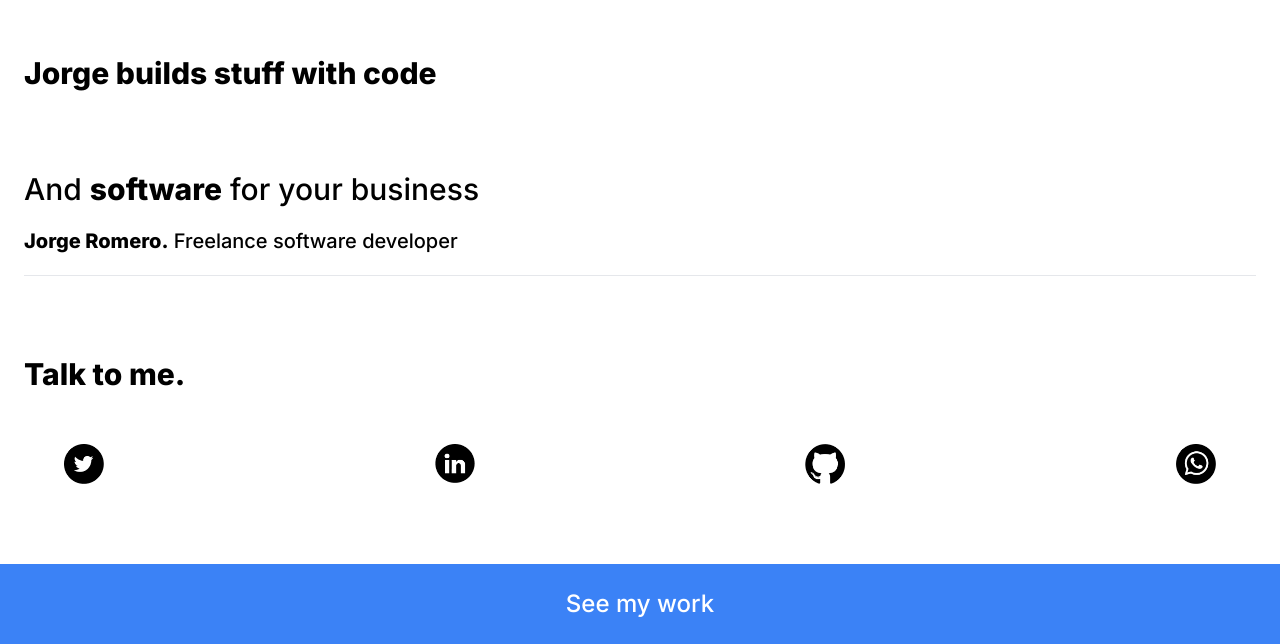
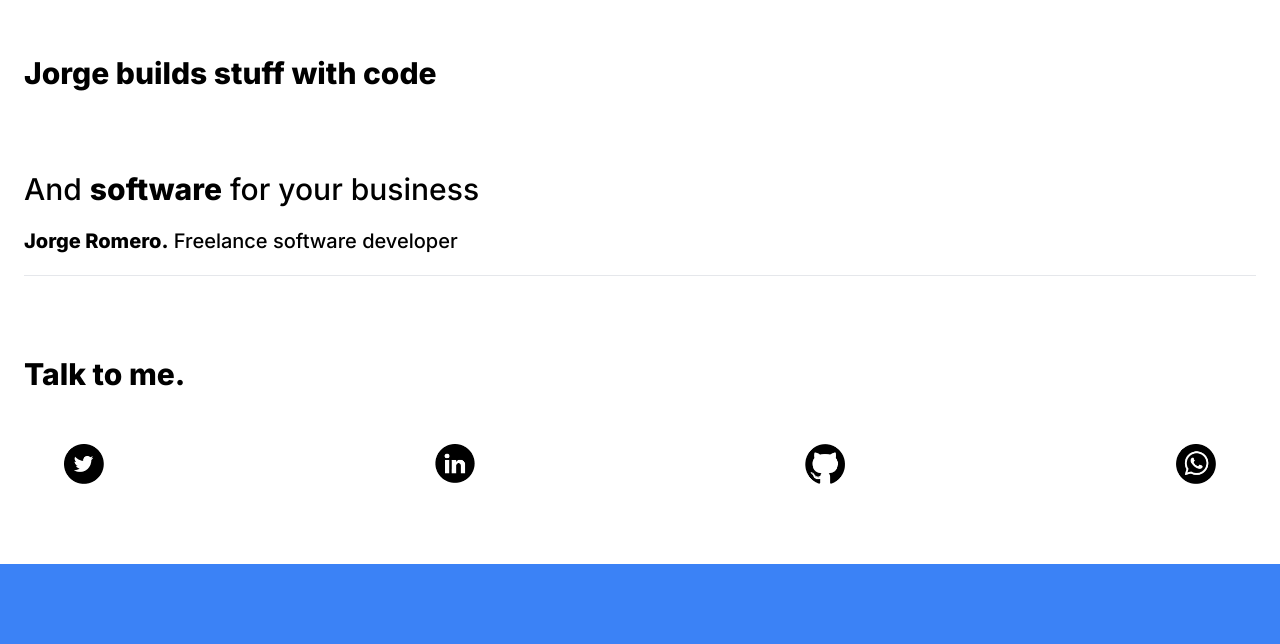
Before and after one commit to JorchRL/personal-website, a Next.js app: page / in a window 1280 px wide. Shown: the part 485-1129 px from the top of the page. Built offline with nearby package versions, Linux system fonts and the light colour scheme.

Commit message:
Update WorkFooter.tsx

```diff
--- a/components/WorkFooter.tsx
+++ b/components/WorkFooter.tsx
@@ -4,7 +4,7 @@ const WorkFooter = () => {
     return (
         <div className="bg-blue-500 w-screen h-20 flex justify-center items-center"    >
             <h2 className="text-white text-2xl py-3">
-                See my work
+
             </h2>
         </div>
     )
```
